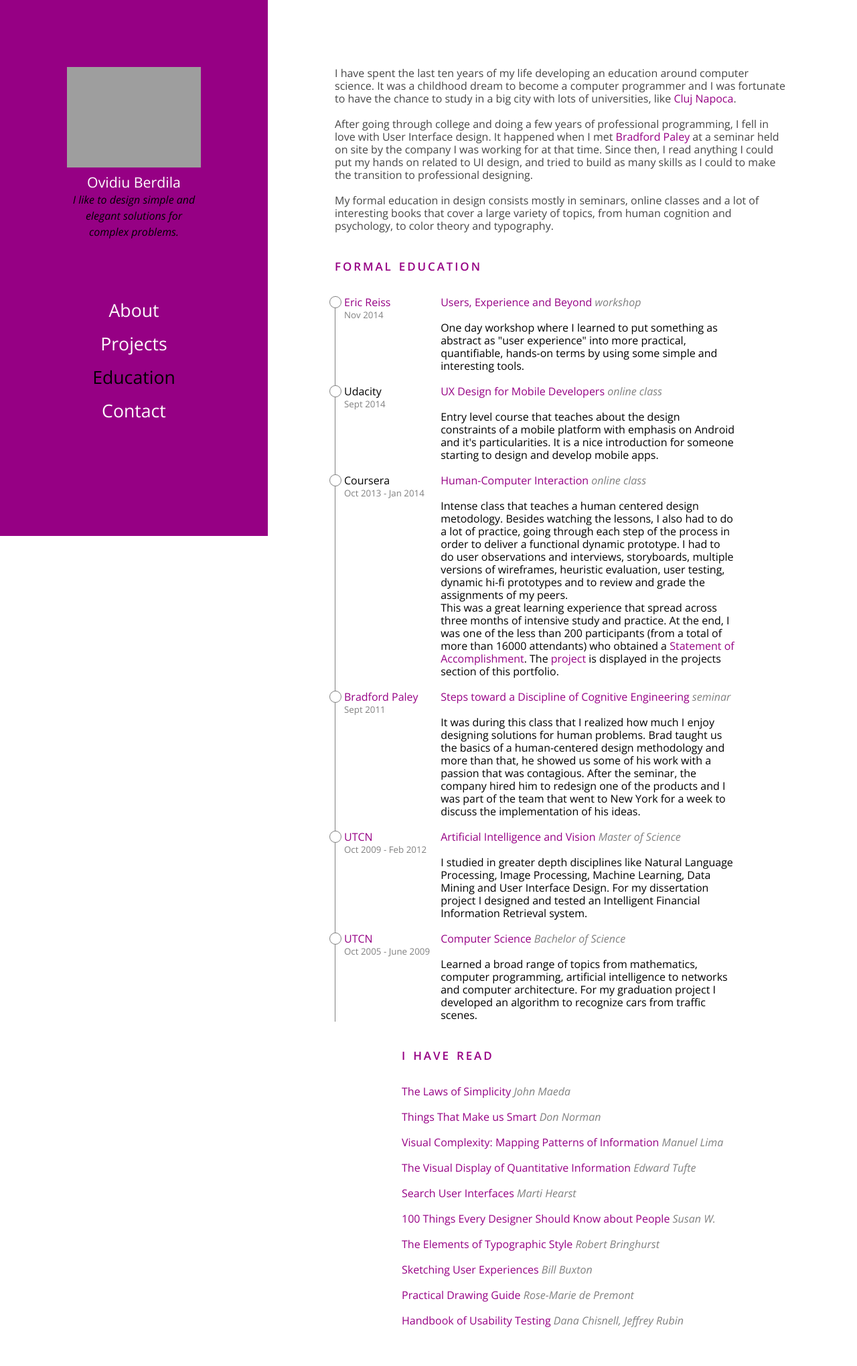
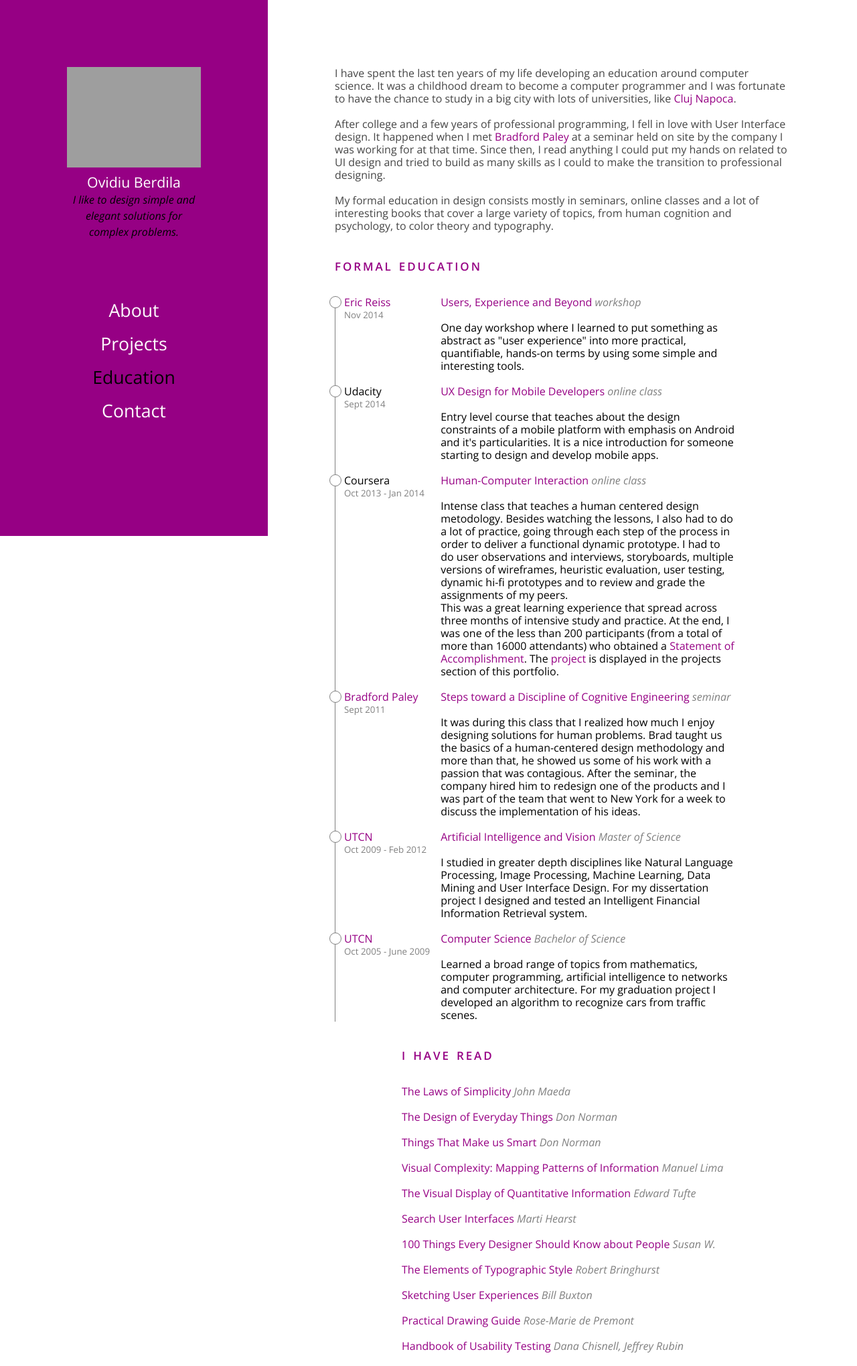
Before and after one commit to berdilaovidiu/portfolio, a plain HTML site: page education.html in a window 1280 px wide. Shown: the top 2039 px of the page at 67% size. Drawn offline with nearby package versions, Linux system fonts and the light colour scheme; grey boxes are pictures that could not be loaded.

Commit message:
less commas and education update

```diff
--- a/education.html
+++ b/education.html
@@ -75,8 +75,8 @@
 		<div id="right_panel">
 			<div id="introduction">
 				<p>I have spent the last ten years of my life developing an education around computer science. It was a childhood dream to become a computer programmer and I was fortunate to have the chance to study in a big city with lots of universities, like <a href="http://en.wikipedia.org/wiki/Cluj-Napoca" target="-blank">Cluj Napoca</a>.</p>
-				<p>After going through college and doing a few years of professional programming, I fell in love with User Interface design. It happened when I met <a href="http://www.didi.com/" target="_blank">Bradford Paley</a> at a seminar held on site by
-				the company I was working for at that time. Since then, I read anything I could put my hands on related to UI design, and tried to build as many skills as I could to make the transition to professional designing.</p>
+				<p>After college and a few years of professional programming, I fell in love with User Interface design. It happened when I met <a href="http://www.didi.com/" target="_blank">Bradford Paley</a> at a seminar held on site by
+				the company I was working for at that time. Since then, I read anything I could put my hands on related to UI design and tried to build as many skills as I could to make the transition to professional designing.</p>
 				<p>My formal education in design consists mostly in seminars, online classes and a lot of interesting books that cover a large variety of topics, from human cognition and psychology, to color theory and typography.</p>
 			</div>
 
@@ -193,6 +193,10 @@
 						<span class="author">John Maeda</span>
 					</div>
 					<div class="book">
+						<span class="title"><a href ="http://www.amazon.com/Design-Everyday-Things-Revised-Expanded/dp/0465050654/ref=sr_1_1?s=books&ie=UTF8&qid=1433272798&sr=1-1&keywords=the+design+of+everyday+things" target="_blank">The Design of Everyday Things</a></span>
+						<span class="author">Don Norman</span>
+					</div>
+					<div class="book">
 						<span class="title"><a href ="http://www.amazon.com/Things-That-Make-Smart-Attributes/dp/0201626950/ref=sr_1_1?s=books&ie=UTF8&qid=1413363434&sr=1-1&keywords=Things+That+Make+us+Smart" target="_blank">Things That Make us Smart</a></span>
 						<span class="author">Don Norman</span>
 					</div>
```
Also changed, not shown: index.html (+4 -4 lines).
